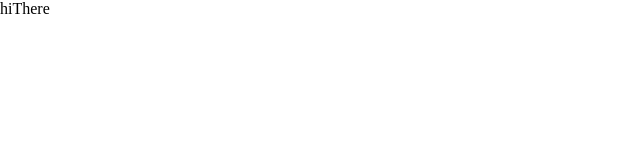
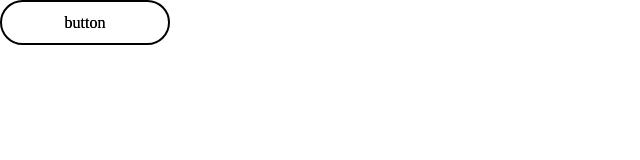
Before and after one commit to george-with-a-g/webComponents, a plain HTML site: page index.html in a window 1280 px wide. Shown: the whole page, without its empty margins (0-640 px from the left). Drawn offline with Linux system fonts and the light colour scheme.

Commit message:
added a button component. Still not complete. Needs additional animations

```diff
--- /dev/null
+++ b/button.js
@@ -0,0 +1,34 @@
+const buttontemplate = document.createElement('template');
+
+buttontemplate.innerHTML = `
+    <style>
+        *{margin:0;padding:0;box-sizing:border-box;}
+        a{width:170px; height:45px;display:flex;justify-content:center;align-items:center;
+            position:relative;overflow:hidden;border: 2px solid black;border-radius:50px;
+        }
+        p{position:absolute;}
+    </style>
+    <div>
+        <a>
+            <p></p>
+            <p></p>
+        </a>
+    </div>
+`;
+class ButtonComponent extends HTMLElement {
+    constructor(){
+        super();
+        this.attachShadow({ mode: 'open'});
+        this.shadowRoot.appendChild(buttontemplate.content.cloneNode(true));
+        //this.shadowRoot.querySelector('p').innerText = this.getAttribute('textValue');
+        var tags = this.shadowRoot.querySelectorAll('p')
+        var x = 0;
+        while (x < tags.length){
+            var tag = tags[x]
+            tag.innerText = this.getAttribute('textValue')
+            x= x + 1;
+        }
+
+    }
+}
+window.customElements.define('button-card',ButtonComponent);
--- a/index.html
+++ b/index.html
@@ -9,8 +9,8 @@
     </head>
 
     <body>
-        <text-card textValue="hiThere"></text-card>
-        <script src="textcomponent.js"></script>
+        <button-card textValue="button"></button-card>
+        <script src="button.js"></script>
     </body>
 
 </html>
```
